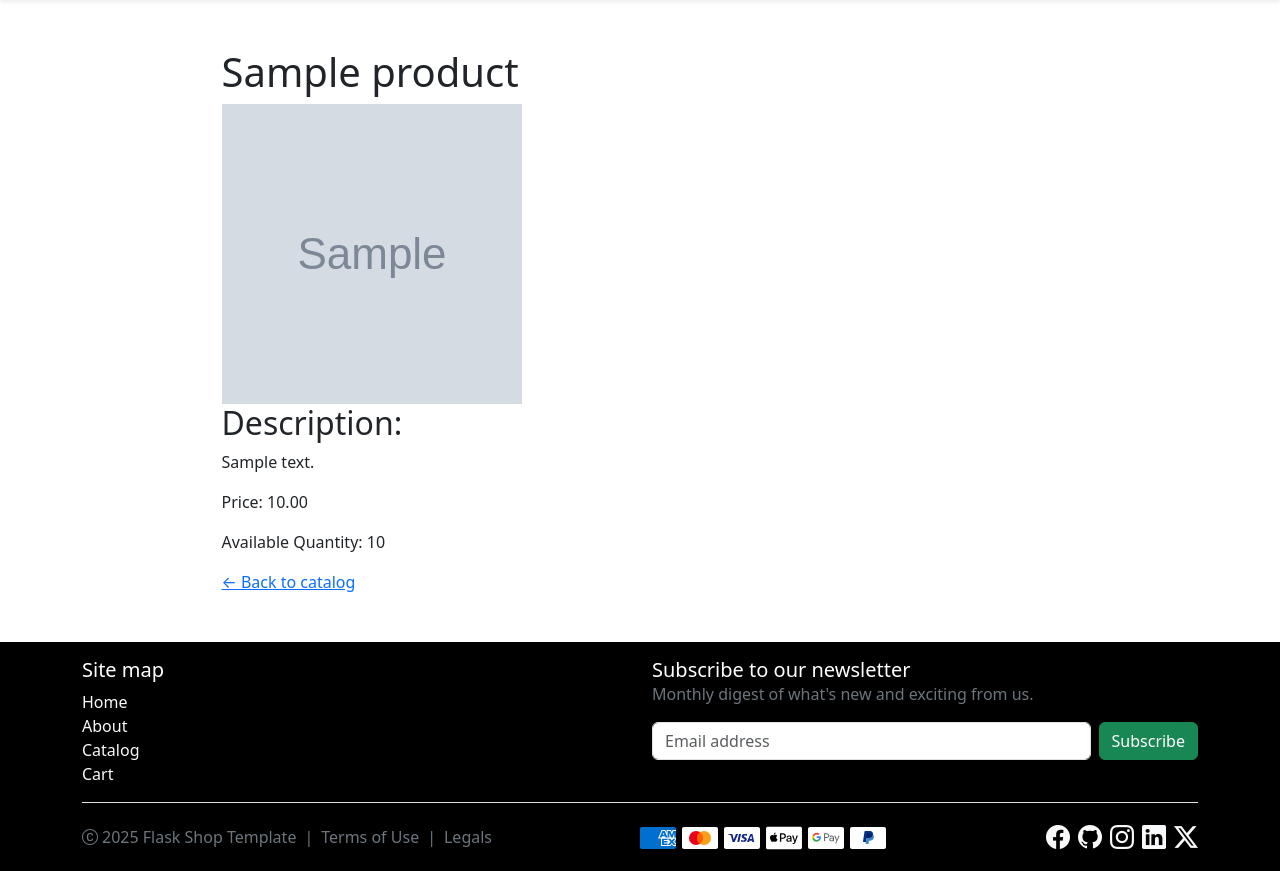
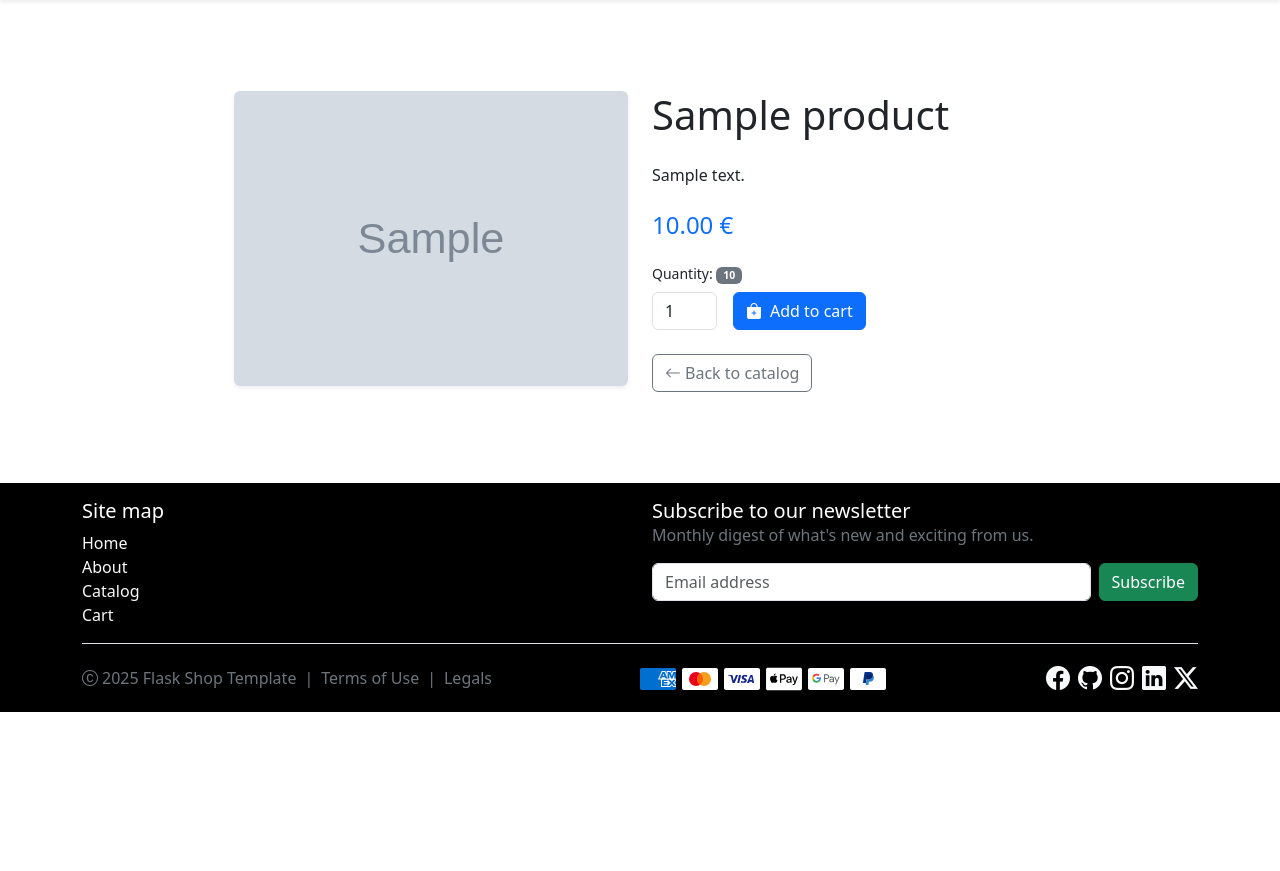
Before and after one commit to fchavonet/full_stack-flask_shop_template, a Flask app: page /product/1 in a window 1280 px wide. Shown: the part 88-959 px from the top of the page. After the commit the page ends 800 px from the top, so only its background shows below. Run offline with Flask 3, Linux system fonts and the light colour scheme; tables that the repository leaves empty hold one stand-in row (values such as "Sample post"); grey boxes marked "Sample" are stand-in pictures.

Commit message:
feat: add product detail page UI.

```diff
--- a/app.py
+++ b/app.py
@@ -6,6 +6,8 @@ from werkzeug.utils import secure_filename
 from auth import auth_bp
 from config import Config
 from models import db, Order, OrderItem, Product, User
+from sqlalchemy import func
+from urllib.parse import urlparse
 
 
 def allowed_file(filename: str) -> bool:
@@ -67,27 +69,36 @@ def create_app() -> Flask:
     @app.route("/")
     def index():
         """
-        Render home page with featured products.
+        Render home page.
         """
 
-        # Query latest 4 products in descending ID order.
-        latest_products = Product.query.order_by(Product.id.desc()).limit(4).all()
+        return render_template("main/index.html", title="Home")
 
-        # Import aggregation function.
-        from sqlalchemy import func
+    @app.context_processor
+    def inject_products():
+        """
+        Injects the latest and top-selling products into the template context.
+        """
 
-        # Query top 4 products by total ordered quantity.
-        top_products = (
-            db.session.query(Product, func.sum(OrderItem.quantity).label("total"))
+        latest_products = (
+            Product.query
+            .order_by(Product.id.desc())
+            .limit(4)
+            .all()
+        )
+
+        top_query = (
+            db.session
+            .query(Product, func.sum(OrderItem.quantity).label("total"))
             .join(OrderItem, Product.id == OrderItem.product_id)
             .group_by(Product.id)
             .order_by(func.sum(OrderItem.quantity).desc())
             .limit(4)
             .all()
         )
+        top_products = [p for p, _ in top_query]
 
-        # Render index template with product lists.
-        return render_template("index.html", latest_products=latest_products, top_products=[p for p, _ in top_products], title="Home")
+        return dict(latest_products=latest_products, top_products=top_products)
 
     @app.route("/about")
     def about():
@@ -96,7 +107,7 @@ def create_app() -> Flask:
         """
 
         # Render about template.
-        return render_template("about.html", title="About")
+        return render_template("main/about.html", title="About")
 
     @app.route("/dashboard")
     @login_required
@@ -273,10 +284,13 @@ def create_app() -> Flask:
         product = Product.query.get_or_404(product_id)
         quantity = int(request.form.get("quantity", 1))
 
+        next_page = request.form.get("next") or request.referrer or url_for("catalog")
+        if urlparse(next_page).netloc: next_page = url_for("catalog")
+
         # Validate quantity.
         if quantity <= 0:
             flash("Invalid quantity.", "danger")
-            return redirect(url_for("catalog"))
+            return redirect(next_page)
 
         # Get current cart.
         cart = get_cart()
@@ -287,14 +301,14 @@ def create_app() -> Flask:
         # Check stock availability.
         if current_quantity + quantity > product.quantity:
             flash("Not enough stock available.", "danger")
-            return redirect(url_for("catalog"))
+            return redirect(next_page)
 
         # Update cart and save.
         cart[key] = current_quantity + quantity
         save_cart(cart)
 
         flash("Product added to cart.", "success")
-        return redirect(url_for("catalog"))
+        return redirect(next_page)
 
     @app.context_processor
     def inject_cart_quantity():
@@ -412,7 +426,7 @@ def create_app() -> Flask:
         """
 
         # Render terms of use template.
-        return render_template("conditions/terms_of_use.html", title="Terms of Use")
+        return render_template("policies/terms_of_use.html", title="Terms of Use")
 
     @app.route("/legals")
     def legals():
@@ -421,7 +435,7 @@ def create_app() -> Flask:
         """
 
         # Render legals template.
-        return render_template("conditions/legals.html", title="Legals")
+        return render_template("policies/legals.html", title="Legals")
 
     @app.cli.command("init-database")
     def init_db():
--- a/static/css/style.css
+++ b/static/css/style.css
@@ -26,8 +26,14 @@
 }
 
 /* RESPONSIVE */
+@media (min-width: 992px) {
+    #container-small {
+        width: 75%;
+    }
+}
+
 @media (max-width: 992px) {
     .fs-tiny {
-      font-size: 0.75rem;
+        font-size: 0.75rem;
     }
-  }
+}
--- a/templates/base.html
+++ b/templates/base.html
@@ -162,7 +162,7 @@
 	<!-- MAIN -->
 	<main class="py-5 d-flex flex-grow-1 flex-shrink-0 justify-content-center align-items-center bg-white">
 		<div class="container d-flex justify-content-center align-items-center">
-			<div style="width: 75%;">
+			<div id="container-small">
 			{% block content %}
 			{% endblock %}
 			</div>
--- a/templates/index.html
+++ b/templates/main/index.html
@@ -12,7 +12,7 @@
     <div class="row">
         {% for product in top_products %}
         <div class="col-12 col-lg-3 mb-4">
-            {% include "components/product_card.html" %}
+            {% include "shop/product_card.html" %}
         </div>
         {% endfor %}
     </div>
@@ -25,7 +25,7 @@
     <div class="row">
         {% for product in latest_products %}
         <div class="col-12 col-lg-3 mb-4">
-            {% include "components/product_card.html" %}
+            {% include "shop/product_card.html" %}
         </div>
         {% endfor %}
     </div>
--- a/templates/shop/catalog.html
+++ b/templates/shop/catalog.html
@@ -23,7 +23,7 @@
 <div class="row">
     {% for product in products.items %}
     <div class="col-12 col-md-6 col-lg-3 mb-4">
-        {% include "components/product_card.html" %}
+        {% include "shop/product_card.html" %}
     </div>
     {% endfor %}
 </div>
--- a/templates/components/product_card.html
+++ b/templates/shop/product_card.html
@@ -7,8 +7,8 @@
 
         <div class="card-body">
             <h5 class="card-title">{{ product.title }}</h5>
-            <p class="card-text mb-1">{{ "%.2f"|format(product.price) }} €</p>
-            <small class="text-muted">Quantity: {{ product.quantity }}</small>
+            <p class="mb-1 card-text text-primary">{{ "%.2f"|format(product.price) }} €</p>
+            <small class="text-muted">Quantity: <span class="badge bg-secondary">{{ product.quantity }}</span></small>
         </div>
     </a>
 
@@ -17,6 +17,7 @@
     <div class="card-footer border-top bg-white d-flex align-items-center justify-content-center" style="height: 70px;">
         {% if product.quantity > 0 %}
         <form class="w-100 d-flex justify-content-between align-items-center" method="POST" action="{{ url_for('add_to_cart', product_id=product.id) }}">
+            <input type="hidden" name="next" value="{{ request.full_path }}">
             <input class="w-100 me-2 form-control" style="width: 80px;" type="number" name="quantity" value="1" min="1" max="{{ product.quantity }}">
 
             <button class="btn btn-primary" type="submit" >
--- a/templates/shop/product_detail.html
+++ b/templates/shop/product_detail.html
@@ -1,10 +1,45 @@
 {% extends "base.html" %}
 {% block content %}
-<h1>{{ product.title }}</h1>
-<img width="300" height="300" src="{{ url_for('static', filename='images/product_pictures/' + product.image) }}">
-<h2>Description:</h2>
-<p>{{ product.description }}</p>
-<p>Price: {{ "%.2f"|format(product.price) }}</p>
-<p>Available Quantity: {{ product.quantity }}</p>
-<a href="{{ url_for('catalog') }}">← Back to catalog</a>
+<div class="container">
+	<div class="row align-items-stretch">
+		<!-- Image section -->
+		<div class="mb-4 mb-lg-0 col-lg-6">
+			<img class="img-fluid rounded shadow-sm" src="{{ url_for('static', filename='images/product_pictures/' + product.image) }}" alt="{{ product.title }}">
+		</div>
+
+		<!-- Details section -->
+		<div class="col-lg-6 d-flex flex-column">
+			<h1 class="mb-4">{{ product.title }}</h1>
+			<p class="mb-4">{{ product.description }}</p>
+			<p class="mb-4 h4"><span class="text-primary">{{ "%.2f"|format(product.price) }} €</span></p>
+
+			<small class="mb-2 mt-auto">
+				Quantity: <span class="badge bg-secondary">{{ product.quantity }}</span>
+			</small>
+
+			<!-- Add to cart section -->
+			{% if product.quantity > 0 %}
+			<form class="d-flex align-items-center gap-3" method="POST" action="{{ url_for('add_to_cart', product_id=product.id) }}">
+				<input type="hidden" name="next" value="{{ request.full_path }}">
+
+				<div class="input-group" style="width: 65px;">
+					<input class="form-control" type="number" name="quantity" value="1" min="1" max="{{ product.quantity }}" aria-label="Quantity">
+				</div>
+
+				<button type="submit" class="btn btn-primary">
+					<i class="me-2 bi bi-bag-plus-fill"></i>Add to cart
+				</button>
+			</form>
+			{% else %}
+			<span class="badge bg-danger fs-5">SOLD OUT</span>
+			{% endif %}
+
+			<div class="mt-4">
+				<a class="btn btn-outline-secondary" href="{{ url_for('catalog') }}">
+					<i class="me-1 bi bi-arrow-left"></i>Back to catalog
+				</a>
+			</div>
+		</div>
+	</div>
+</div>
 {% endblock %}
```
Also changed, not shown: templates/main/about.html (renamed from templates/about.html), templates/policies/legals.html (renamed from templates/conditions/legals.html), templates/policies/terms_of_use.html (renamed from templates/conditions/terms_of_use.html).
